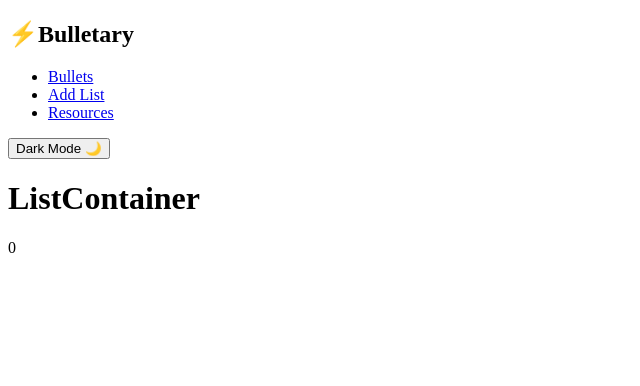
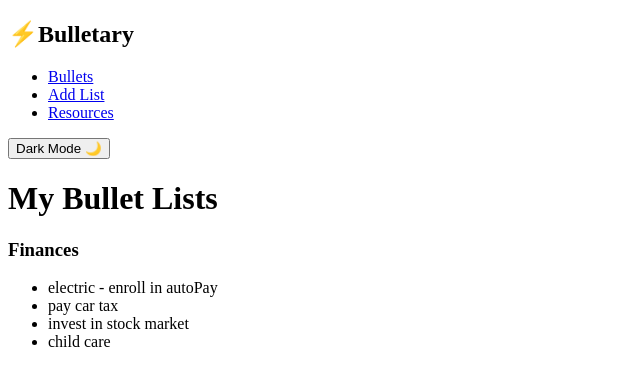
Before and after one commit to evareitzel/Bulletor, a React (Create React App) app: page / in a window 1280 px wide. Shown: the top 386 px of the page, without its empty margins (0-640 px from the left). Built offline with nearby package versions, Linux system fonts and the light colour scheme; data requests are answered from the project's data file.

Commit message:
one List component working

```diff
--- a/db.json
+++ b/db.json
@@ -1,46 +1,16 @@
 {
    "lists": [
-    {
-      "id": 1,
-      "title": "Learning",
-      "todo": "React UI",
-      "inProgress": "FlatIron Bootcamp",
-      "completed": "LearnEnough Rails Tutorial",
-      "idea": "Digital Ocean"
-    },
-    {
-      "id": 2,
-      "title": "Grocery List",
-      "todo": "apples, bananas",
-      "completed": "milk",
-      "idea": "cake"
-    },
-    {
-      "id": 3,
-      "title": "Reading List",
-      "todo": "Eloquent Ruby, Content Design",
-      "inProgress": "Eloquent JavaScript",
-      "completed": "Web Technology - Theory and Practice",
-      "idea": "Book Club!"
-    },
-    {
-      "id": 4,
-      "title": "Wellness",
-      "todo": "fitness regime",
-      "inProgress": "practice meditation",
-      "idea": "sleep schedule"
-    },
-    {
-      "id": 5,
-      "title": "Chores",
-      "todo": "tidy kitchen, , laundry, sweep, sort mail"
-    },
+
+
     {
       "id": 6,
       "title": "Finances",
-      "todo": "electric - enroll in autoPay, pay car tax",
-      "idea": "invest in stock market",
-      "completed": "child care"
+      "items": [
+        {"item": "electric - enroll in autoPay"},
+        {"item": "pay car tax"},
+        {"item": "invest in stock market"},
+        {"item": "child care"}
+      ]
     }
   ]
 }
--- a/src/components/App.js
+++ b/src/components/App.js
@@ -15,21 +15,21 @@ import Resources from "./Resources"
 function App() {
   const [lists, setLists] = useState([])
 
-  // console.log(bulletLists)
+  useEffect(()=> {
+    fetch('http://localhost:3001/lists')
+    .then(r => r.json())
+    .then(data  => {
+      setLists(data)
+    })
+  }, [])
 
-  useEffect(
-    ()=> {
-      fetch('http://localhost:3001/lists')
-      .then(r => r.json())
-      .then(lists  => console.log(lists))
-    }, [])
   return (
     <div>
       <NavBar />
       <Routes>
         <Route
           path='/'
-          element={<ListContainer />}
+          element={<ListContainer lists={lists}/>}
         />
         <Route
           path='add-list'
--- a/src/components/List.js
+++ b/src/components/List.js
@@ -1,6 +1,9 @@
-function List({title, todo}){
+function List({listObj}){
+  const {title, items} = listObj
 
-  const renderItems = items.map(item => <li>item</li>)
+  // console.log(listObj.items)
+  const renderItems = items.map(el => <li key={el.item}>{el.item}</li>)
+
   return(
     <div>
       <h3>{title}</h3>
@@ -10,3 +13,5 @@ function List({title, todo}){
     </div>
   )
 }
+
+export default List
--- a/src/components/ListContainer.js
+++ b/src/components/ListContainer.js
@@ -1,11 +1,14 @@
-function ListContainer(){
+import List from './List'
 
-  const renderLists = 0 // map lists
+function ListContainer({lists}){
+
+  const renderLists = lists.map(listObj => {
+    return <List listObj={listObj} key={listObj.id}/>
+  })
 
   return(
-
     <div>
-      <h1>ListContainer</h1>
+      <h1>My Bullet Lists</h1>
       {renderLists}
     </div>
   )
```
Also changed, not shown: public/db.json (deleted, +0 -51 lines), public/note.js (+117 -0 lines), 1 other file (tests, documents, lock files or other folders).
